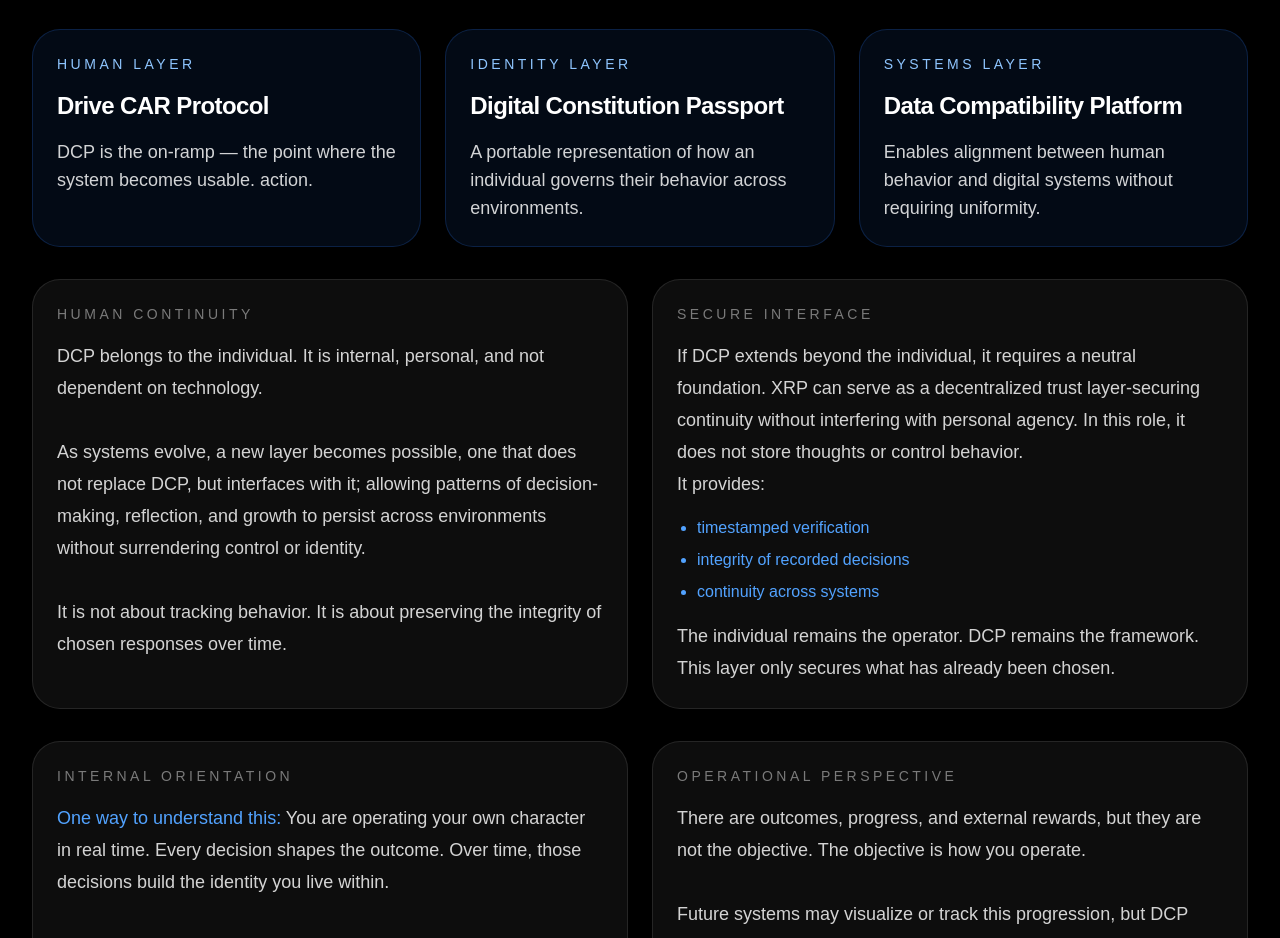
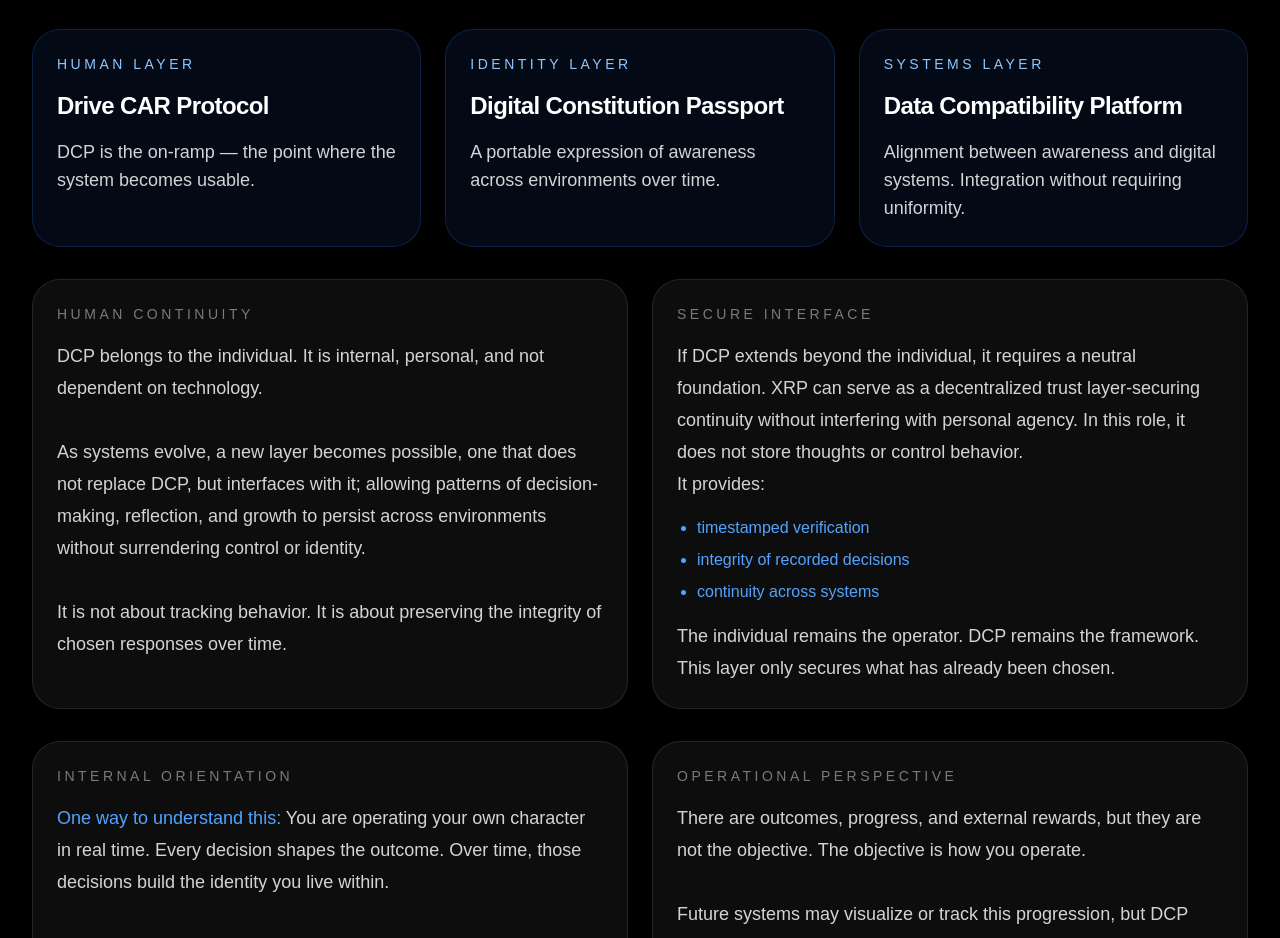
Before and after one commit to drivecarprotocol-ops/dcp-site, a Next.js app: page /future in a window 1280 px wide. Shown: the part 2200-3138 px from the top of the page. Built offline with nearby package versions, Linux system fonts and the light colour scheme.

Commit message:
i's & t's

```diff
--- a/app/future/page.js
+++ b/app/future/page.js
@@ -317,7 +317,7 @@ At its core, it reflects decentralized centering. A return to self before respon
 
       <p className="mt-4 text-lg leading-7 text-white/[0.82]">
         DCP is the on-ramp — the point where the system becomes usable.
-        action.
+
       </p>
     </div>
 
@@ -332,8 +332,7 @@ At its core, it reflects decentralized centering. A return to self before respon
       </h3>
 
       <p className="mt-4 text-lg leading-7 text-white/[0.82]">
-        A portable representation of how an individual governs their behavior
-        across environments.
+        A portable expression of awareness across environments over time.
       </p>
     </div>
 
@@ -348,8 +347,8 @@ At its core, it reflects decentralized centering. A return to self before respon
       </h3>
 
       <p className="mt-4 text-lg leading-7 text-white/[0.82]">
-        Enables alignment between human behavior and digital systems without
-        requiring uniformity.
+        Alignment between awareness and digital systems.
+Integration without requiring uniformity.
       </p>
     </div>
   </div>
```
